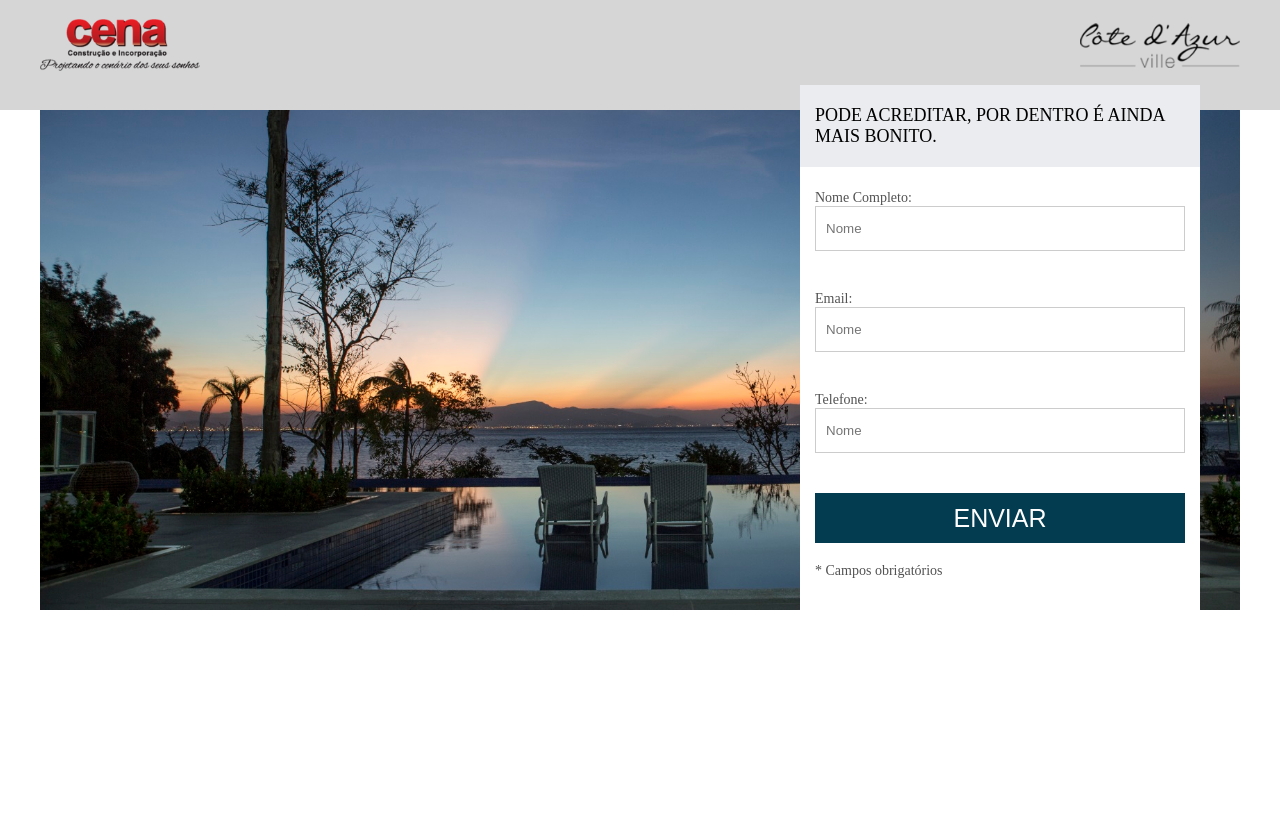
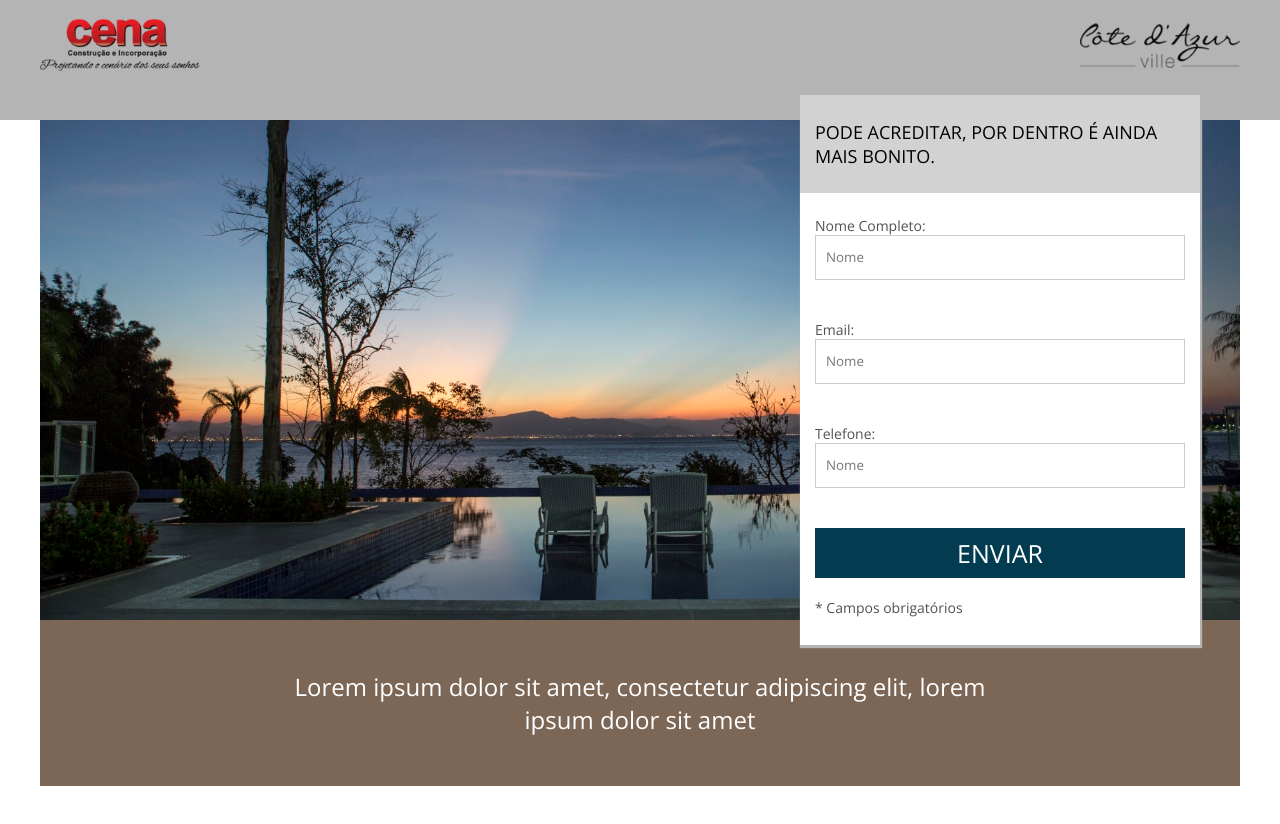
Before and after one commit to saranascimento/Projeto_2, a plain HTML site: page index.html in a window 1280 px wide. Before the commit the page ends 800 px from the top, so only its background shows below. Drawn offline with nearby package versions, Linux system fonts and the light colour scheme.

Commit message:
Resetando fonts, melhorando o header e o formulário e criando a sessao chamada

```diff
--- a/css/style.css
+++ b/css/style.css
@@ -2,6 +2,7 @@
 	margin: 0;
 	padding: 0;
 	box-sizing: border-box;
+	font-family: 'Open Sans', sans-serif;
 }
 
 html,body{
@@ -22,8 +23,8 @@ html,body{
 /**********/
 
 header{
-	background-color: #D6D6D6;
-	padding: 10px 2% 30px 2%;
+	background-color: rgb(180,180,180);
+	padding: 10px 2% 40px 2%;
 }
 
 .logo-1{
@@ -66,17 +67,19 @@ section.cover-form{
 	width: 400px;
 	height: 110%;
 	position: relative;
+	z-index: 2;
 	top: -5%;
 	background-color: white;
+	box-shadow: 1px 2px 1px 1px rgb(180,180,180);
 }
 
 .form-container h2{
 	font-weight: normal;
-	padding: 20px 15px;
+	padding: 25px 15px;
 	text-transform: uppercase;
 	color: black;
 	font-size: 18px;
-	background-color: rgb(234,236,239);
+	background-color: rgb(210,210,210);
 }
 
 .form-container form{
@@ -116,6 +119,29 @@ section.cover-form{
 	padding-left: 10px;
 }
 
+section.chamada{
+	width: 100%;
+	position: relative;
+	top: -50px;
+	display: inline-block;
+	text-align: center;
+	z-index: 1;
+}
+
+section.chamada .container{
+	background-color: #7c6757;
+	padding: 50px 0;
+}
+
+section.chamada h2{
+	width: 96%;
+	max-width: 700px;
+	display: inline-block;
+	color: white;
+	font-weight: normal;
+	font-size: 24px;
+}
+
 @media screen and (max-width: 510px){
 
 	header{
--- a/index.html
+++ b/index.html
@@ -2,6 +2,7 @@
 <html>
 	<head>
 		<title>Minha Landing Page</title>
+		<link href="https://fonts.googleapis.com/css?family=Open+Sans" rel="stylesheet">
 		<link rel="stylesheet" type="text/css" href="css/style.css">
 		<meta charset="utf-8">
 		<meta charset="description" content="Conteúdo do meu site">
@@ -54,5 +55,11 @@
 			</div><!--container-->
 		</section><!--conver-form-->
 
+		<section class="chamada">
+			<div class="container">
+				<h2>Lorem ipsum dolor sit amet, consectetur adipiscing elit, lorem ipsum dolor sit amet</h2>
+			</div><!--container-->
+		</section><!--chamada-->
+
 	</body>
 </html>
```
